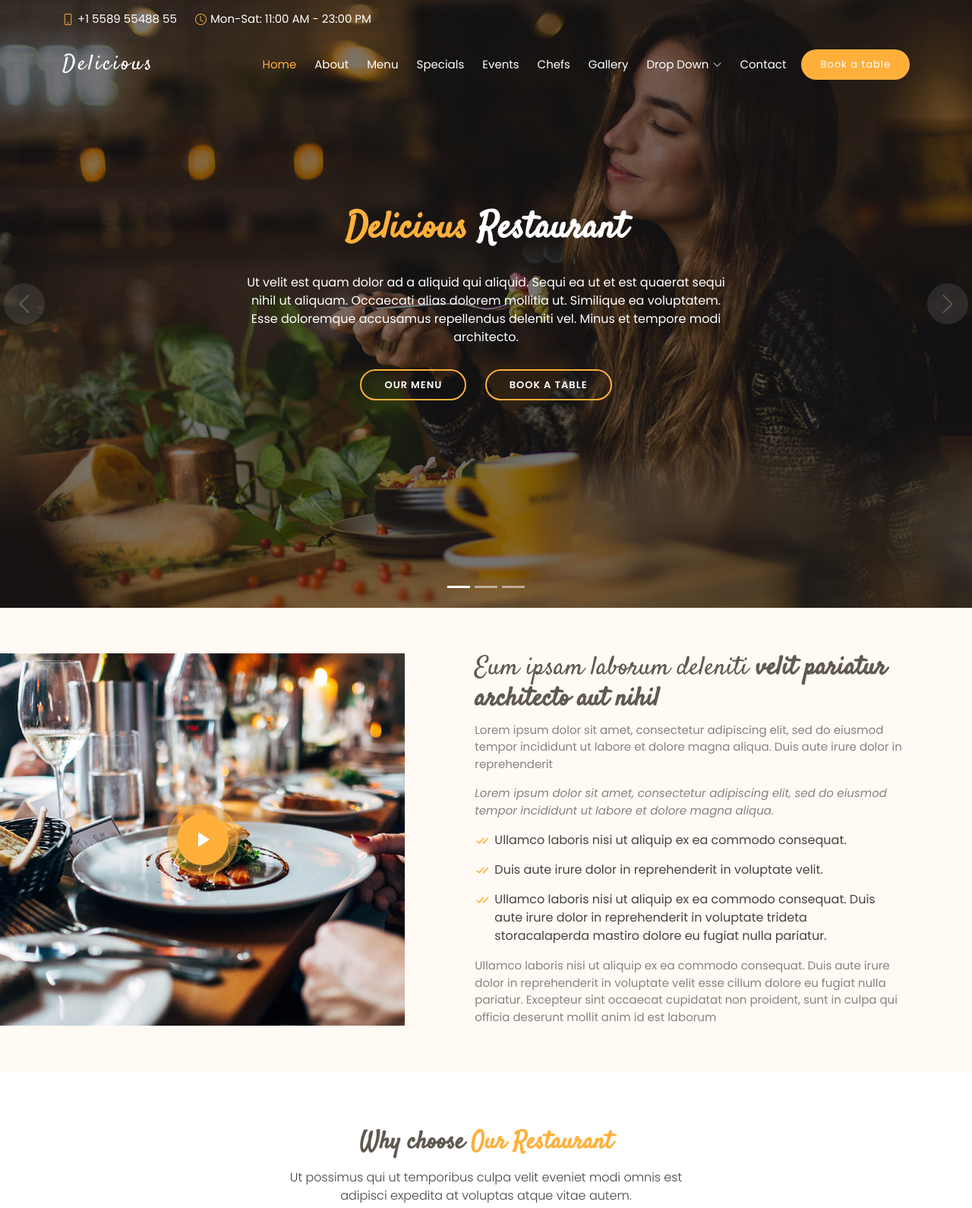
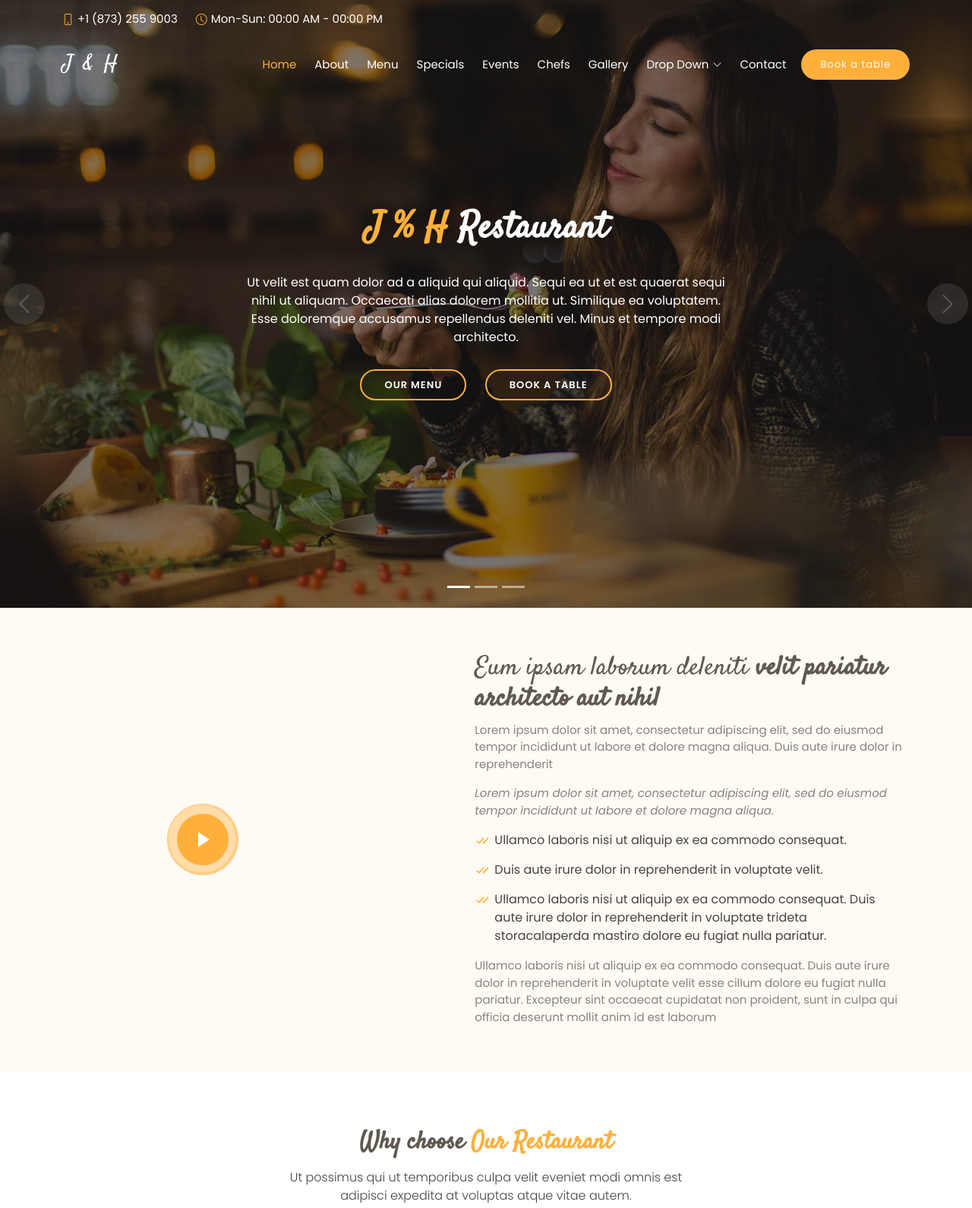
Before and after one commit to YenWeb/JHfood, a Django app: page /index/ in a window 1280 px wide. Shown: the top 1590 px of the page at 76% size. Run offline with Django 5.2, Linux system fonts and the light colour scheme; some libraries are stand-ins or nearby versions.

Commit message:
Juste avant les formulaires

```diff
--- a/jhfood/jh/templates/index.html
+++ b/jhfood/jh/templates/index.html
@@ -6,7 +6,7 @@
   <meta charset="utf-8">
   <meta content="width=device-width, initial-scale=1.0" name="viewport">
 
-  <title>Delicious Bootstrap Template - Index</title>
+  <title>J & H - Index</title>
   <meta content="" name="description">
   <meta content="" name="keywords">
 
@@ -29,9 +29,9 @@
   <link href="{% static 'css/style.css' %}" rel="stylesheet">
 
   <!-- =======================================================
-  * Template Name: Delicious
+  * Template Name: J % H
   * Updated: Jan 29 2024 with Bootstrap v5.3.2
-  * Template URL: https://bootstrapmade.com/delicious-free-restaurant-bootstrap-theme/
+  * Template URL: https://bootstrapmade.com/J % H-free-restaurant-bootstrap-theme/
   * Author: BootstrapMade.com
   * License: https://bootstrapmade.com/license/
   ======================================================== -->
@@ -42,8 +42,8 @@
   <!-- ======= Top Bar ======= -->
   <section id="topbar" class="d-flex align-items-center fixed-top topbar-transparent">
     <div class="container-fluid container-xl d-flex align-items-center justify-content-center justify-content-lg-start">
-      <i class="bi bi-phone d-flex align-items-center"><span>+1 5589 55488 55</span></i>
-      <i class="bi bi-clock ms-4 d-none d-lg-flex align-items-center"><span>Mon-Sat: 11:00 AM - 23:00 PM</span></i>
+      <i class="bi bi-phone d-flex align-items-center"><span>+1 (873) 255 9003</span></i>
+      <i class="bi bi-clock ms-4 d-none d-lg-flex align-items-center"><span>Mon-Sun: 00:00 AM - 00:00 PM</span></i>
     </div>
   </section>
 
@@ -52,7 +52,7 @@
     <div class="container-fluid container-xl d-flex align-items-center justify-content-between">
 
       <div class="logo me-auto">
-        <h1><a href="{% static 'index.html' %}">Delicious</a></h1>
+        <h1><a href="{% static 'index.html' %}">J & H</a></h1>
         <!-- Uncomment below if you prefer to use an image logo -->
         <!-- <a href="index.html"><img src="static/img/logo.png" alt="" class="img-fluid"></a>-->
       </div>
@@ -103,10 +103,10 @@
         <div class="carousel-inner" role="listbox">
 
           <!-- Slide 1 -->
-          <div class="carousel-item active" style="background-image: url(static/img/slide/slide-1.jpg);">
+          <div class="carousel-item active" style="background-image: url('{% static "img/slide/slide-1.jpg" %}');">
             <div class="carousel-container">
               <div class="carousel-content">
-                <h2 class="animate__animated animate__fadeInDown"><span>Delicious</span> Restaurant</h2>
+                <h2 class="animate__animated animate__fadeInDown"><span>J % H</span> Restaurant</h2>
                 <p class="animate__animated animate__fadeInUp">Ut velit est quam dolor ad a aliquid qui aliquid. Sequi ea ut et est quaerat sequi nihil ut aliquam. Occaecati alias dolorem mollitia ut. Similique ea voluptatem. Esse doloremque accusamus repellendus deleniti vel. Minus et tempore modi architecto.</p>
                 <div>
                   <a href="#menu" class="btn-menu animate__animated animate__fadeInUp scrollto">Our Menu</a>
@@ -117,7 +117,7 @@
           </div>
 
           <!-- Slide 2 -->
-          <div class="carousel-item" style="background-image: url(static/img/slide/slide-2.jpg);">
+          <div class="carousel-item" style="background-image: url('{% static "img/slide/slide-2.jpg" %}');">
             <div class="carousel-container">
               <div class="carousel-content">
                 <h2 class="animate__animated animate__fadeInDown">Lorem Ipsum Dolor</h2>
@@ -131,7 +131,8 @@
           </div>
 
           <!-- Slide 3 -->
-          <div class="carousel-item" style="background-image: url(static/img/slide/slide-3.jpg);">
+          <div class="carousel-item" style="background-image: url('{% static "img/slide/slide-3.jpg" %}');">
+
             <div class="carousel-container">
               <div class="carousel-content">
                 <h2 class="animate__animated animate__fadeInDown">Sequi ea ut et est quaerat</h2>
@@ -166,7 +167,7 @@
 
         <div class="row">
 
-          <div class="col-lg-5 align-items-stretch video-box" style='background-image: url("static/img/about.jpg");'>
+          <div class="col-lg-5 align-items-stretch video-box" style='background-image: url('{% static "img/about.jpg" %}');>
             <a href="https://www.youtube.com/watch?v=jDDaplaOz7Q" class="venobox play-btn mb-4" data-vbtype="video" data-autoplay="true"></a>
           </div>
 
@@ -386,7 +387,7 @@
                     <p>Et nobis maiores eius. Voluptatibus ut enim blanditiis atque harum sint. Laborum eos ipsum ipsa odit magni. Incidunt hic ut molestiae aut qui. Est repellat minima eveniet eius et quis magni nihil. Consequatur dolorem quaerat quos qui similique accusamus nostrum rem vero</p>
                   </div>
                   <div class="col-lg-4 text-center order-1 order-lg-2">
-                    <img src="static/img/specials-1.jpg" alt="" class="img-fluid">
+                    <img src="{% static 'img/specials-1.jpg' %}" alt="" class="img-fluid">
                   </div>
                 </div>
               </div>
@@ -398,7 +399,7 @@
                     <p>Ea ipsum voluptatem consequatur quis est. Illum error ullam omnis quia et reiciendis sunt sunt est. Non aliquid repellendus itaque accusamus eius et velit ipsa voluptates. Optio nesciunt eaque beatae accusamus lerode pakto madirna desera vafle de nideran pal</p>
                   </div>
                   <div class="col-lg-4 text-center order-1 order-lg-2">
-                    <img src="static/img/specials-2.jpg" alt="" class="img-fluid">
+                    <img src="{% static 'img/specials-2.jpg' %}" alt="" class="img-fluid">
                   </div>
                 </div>
               </div>
@@ -844,7 +845,7 @@
       </div>
 
       <div class="map">
-        <iframe style="border:0; width: 100%; height: 350px;" src="https://www.google.com/maps/embed?pb=!1m14!1m8!1m3!1d12097.433213460943!2d-74.0062269!3d40.7101282!3m2!1i1024!2i768!4f13.1!3m3!1m2!1s0x0%3A0xb89d1fe6bc499443!2sDowntown+Conference+Center!5e0!3m2!1smk!2sbg!4v1539943755621" frameborder="0" allowfullscreen></iframe>
+        <iframe style="border:0; width: 100%; height: 350px;" src="https://www.google.com/maps/dir//3147+Rue+Andante,+Trois-Rivi%C3%A8res,+QC+G8V+2M1/@46.4005655,-72.5270577,17z/data=!4m8!4m7!1m0!1m5!1m1!1s0x4cc7c80e235f769b:0x6302e3414c918c9b!2m2!1d-72.5244828!2d46.4005618!5m2!1e4!1e3?entry=ttu" frameborder="0" allowfullscreen></iframe>
       </div>
 
       <div class="container mt-5">
@@ -854,30 +855,31 @@
             <div class="col-lg-3 col-md-6 info">
               <i class="bi bi-geo-alt"></i>
               <h4>Location:</h4>
-              <p>A108 Adam Street<br>New York, NY 535022</p>
+              <p>3147 Andante<br>Trois-Rivières, QC, Canada</p>
             </div>
 
             <div class="col-lg-3 col-md-6 info mt-4 mt-lg-0">
               <i class="bi bi-clock"></i>
               <h4>Open Hours:</h4>
-              <p>Monday-Saturday:<br>11:00 AM - 2300 PM</p>
+              <p>7 days/7<br>24 hours / 24</p>
             </div>
 
             <div class="col-lg-3 col-md-6 info mt-4 mt-lg-0">
               <i class="bi bi-envelope"></i>
               <h4>Email:</h4>
-              <p>info@example.com<br>contact@example.com</p>
+              <p>hanaelletayo07@gmail.com<br>udjineyenchi@gmail.com</p>
             </div>
 
             <div class="col-lg-3 col-md-6 info mt-4 mt-lg-0">
               <i class="bi bi-phone"></i>
               <h4>Call:</h4>
-              <p>+1 5589 55488 51<br>+1 5589 22475 14</p>
+              <p>+1 (873) 255 9003<br>+1 (873) 255 9255</p>
             </div>
           </div>
         </div>
 
-        <form action="forms/contact.php" method="post" role="form" class="php-email-form">
+        <form action="{% url 'contact' %}" method="post" role="form" class="php-email-form">
+          {% csrf_token %}
           <div class="row">
             <div class="col-md-6 form-group">
               <input type="text" name="name" class="form-control" id="name" placeholder="Your Name" required>
@@ -885,9 +887,6 @@
             <div class="col-md-6 form-group mt-3 mt-md-0">
               <input type="email" class="form-control" name="email" id="email" placeholder="Your Email" required>
             </div>
-          </div>
-          <div class="form-group mt-3">
-            <input type="text" class="form-control" name="subject" id="subject" placeholder="Subject" required>
           </div>
           <div class="form-group mt-3">
             <textarea class="form-control" name="message" rows="5" placeholder="Message" required></textarea>
@@ -908,7 +907,7 @@
   <!-- ======= Footer ======= -->
   <footer id="footer">
     <div class="container">
-      <h3>Delicious</h3>
+      <h3>J % H</h3>
       <p>Et aut eum quis fuga eos sunt ipsa nihil. Labore corporis magni eligendi fuga maxime saepe commodi placeat.</p>
       <div class="social-links">
         <a href="#" class="twitter"><i class="bx bxl-twitter"></i></a>
@@ -918,14 +917,14 @@
         <a href="#" class="linkedin"><i class="bx bxl-linkedin"></i></a>
       </div>
       <div class="copyright">
-        &copy; Copyright <strong><span>Delicious</span></strong>. All Rights Reserved
+        &copy; Copyright <strong><span>J % H</span></strong>. All Rights Reserved
       </div>
       <div class="credits">
         <!-- All the links in the footer should remain intact. -->
         <!-- You can delete the links only if you purchased the pro version. -->
         <!-- Licensing information: https://bootstrapmade.com/license/ -->
-        <!-- Purchase the pro version with working PHP/AJAX contact form: https://bootstrapmade.com/delicious-free-restaurant-bootstrap-theme/ -->
-        Designed by <a href="https://bootstrapmade.com/">BootstrapMade</a>
+        <!-- Purchase the pro version with working PHP/AJAX contact form: https://bootstrapmade.com/J % H-free-restaurant-bootstrap-theme/ -->
+        Designed by <a href="https://bootstrapmade.com/">YenWeb</a>
       </div>
     </div>
   </footer><!-- End Footer -->
--- a/jhfood/jh/views.py
+++ b/jhfood/jh/views.py
@@ -1,5 +1,28 @@
 from django.shortcuts import render
 from django.http import HttpResponse
+from django.core.mail import send_mail
+from .forms import ContactForm
 # Create your views here.
 def index(request):
     return render(request,'index.html')
+
+
+def contact(request):
+    if request.method == 'POST':
+        form = ContactForm(request.POST)
+        if form.is_valid():
+            nom = form.cleaned_data['nom']
+            email = form.cleaned_data['email']
+            message = form.cleaned_data['message']
+            # Envoyer l'email
+            send_mail(
+                'Message de contact',
+                f'Nom: {nom}\nEmail: {email}\n\n{message}',
+                'votre@email.com',
+                ['udjineyenchi@gmail.com'],
+                fail_silently=False,
+            )
+            # Redirection ou affichage d'un message de succès
+    else:
+        form = ContactForm()
+    return render(request, 'contact.html', {'form': form})
--- a/jhfood/jhfood/urls.py
+++ b/jhfood/jhfood/urls.py
@@ -20,5 +20,6 @@ from jh import views
 
 urlpatterns = [
     path('admin/', admin.site.urls),
-    path('index/', views.index)
+    path('index/', views.index),
+    path('', views.contact, name='contact'),
 ]
```
Also changed, not shown: jhfood/jh/forms.py (added, +7 -0 lines), 2 other files.
